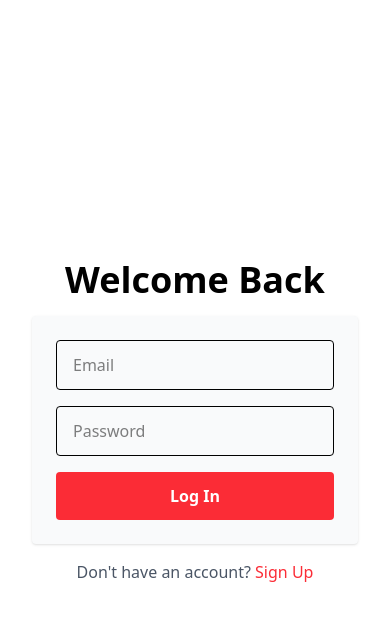
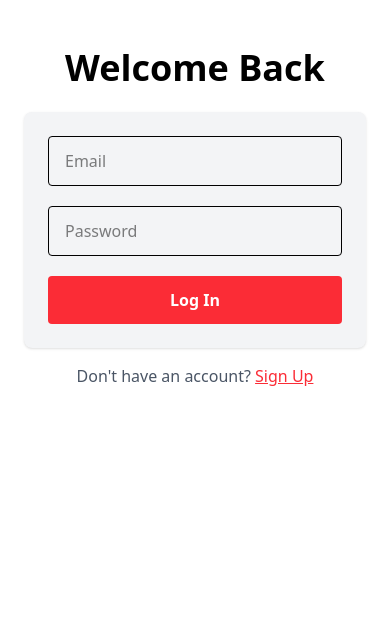
Before and after one commit to muktaa20/Health-Connect, a React (Vite) app: page /signin in a window 390 px wide. Shown: the top 620 px of the page. Built offline with nearby package versions, Linux system fonts and the light colour scheme.

Commit message:
added new feature

```diff
--- a/src/Components/Pages/Signin.jsx
+++ b/src/Components/Pages/Signin.jsx
@@ -7,92 +7,104 @@ const Signin = () => {
   const [email, setEmail] = useState("");
   const [password, setPassword] = useState("");
   const [loading, setLoading] = useState(false);
+  const [errorMsg, setErrorMsg] = useState("");
 
   const handleLogin = async (e) => {
-    e.preventDefault(); // ✅ important
+    e.preventDefault();
     setLoading(true);
+    setErrorMsg("");
 
-    const formData = new URLSearchParams();
-    formData.append("email", email.trim());
-    formData.append("password", password);
+    const requestOptions = {
+      method: "POST",
+      headers: {
+        "Content-Type": "application/x-www-form-urlencoded",
+      },
+      body: new URLSearchParams({
+        username: email, // API expects "username", not "email"
+        password: password,
+      }).toString(),
+    };
 
     try {
-      console.log("Submitting login with:", formData.toString());
       const response = await fetch(
         "https://backend-health-connect.vercel.app/auth/login",
-        {
-          method: "POST",
-          headers: {
-            "Content-Type": "application/x-www-form-urlencoded",
-          },
-          body: formData.toString(),
-        }
+        requestOptions
       );
-
       const result = await response.json();
-      console.log("Login response:", response.status, result);
 
       if (response.ok) {
-        // Save tokens or other returned data
         localStorage.setItem("token", result.access_token);
-        alert("Login successful!");
-        navigate("/"); // Redirect to dashboard or home
+        localStorage.setItem("token_type", result.token_type);
+        localStorage.setItem("username", result.username);
+
+        setTimeout(() => {
+          navigate("/");
+        }, 1000);
       } else {
-        alert(result.message || "Login failed: " + JSON.stringify(result));
+        setErrorMsg(result.detail || "Login failed. Please try again.");
       }
-    } catch (err) {
-      console.error("Network/login error:", err);
-      alert("Login error: Check console.");
+    } catch (error) {
+      setErrorMsg("An unexpected error occurred.");
+      console.error("Login error:", error);
     } finally {
       setLoading(false);
     }
   };
 
   return (
-    <div className="flex min-h-screen">
+    <div className="flex flex-col md:flex-row min-h-screen">
+      {/* Image Section */}
       <div className="hidden md:block md:w-1/2">
-        <img
-          className="w-full h-full object-cover"
-          src={doc}
-          alt="Doctor"
-        />
+        <img src={doc} alt="Doctor" className="w-full h-full object-cover" />
       </div>
 
-      <div className="w-full md:w-1/2 flex flex-col justify-center p-8 bg-white">
-        <h1 className="text-4xl font-bold text-center mb-4">Welcome Back</h1>
+      {/* Form Section */}
+      <div className="w-full md:w-1/2 flex flex-col justify-center px-6 py-12 bg-white">
+        <h1 className="text-4xl font-bold text-center mb-6">Welcome Back</h1>
+
         <form
           onSubmit={handleLogin}
-          className="max-w-md mx-auto space-y-4 p-6 bg-gray-50 rounded shadow"
+          className="max-w-md mx-auto w-full space-y-5 bg-gray-100 p-6 rounded-lg shadow"
+          aria-label="Login form"
         >
+          {errorMsg && (
+            <p className="text-red-500 text-center text-sm">{errorMsg}</p>
+          )}
+
           <input
             type="email"
             required
+            aria-label="Email address"
             placeholder="Email"
             value={email}
             onChange={(e) => setEmail(e.target.value)}
-            className="w-full px-4 py-3 border rounded focus:outline-none focus:ring-red-500"
+            className="w-full px-4 py-3 border rounded focus:outline-none focus:ring-2 focus:ring-red-400"
           />
 
           <input
             type="password"
             required
+            aria-label="Password"
             placeholder="Password"
             value={password}
             onChange={(e) => setPassword(e.target.value)}
-            className="w-full px-4 py-3 border rounded focus:outline-none focus:ring-red-500"
+            className="w-full px-4 py-3 border rounded focus:outline-none focus:ring-2 focus:ring-red-400"
           />
 
           <button
             type="submit"
             disabled={loading}
-            className="w-full py-3 bg-red-500 text-white font-semibold rounded hover:bg-red-600"
+            className="w-full py-3 bg-red-500 text-white font-semibold rounded hover:bg-red-600 transition disabled:opacity-50"
           >
             {loading ? "Logging in..." : "Log In"}
           </button>
         </form>
 
         <p className="mt-4 text-center text-gray-600">
-          Don't have an account? <a href="/signup" className="text-red-500">Sign Up</a>
+          Don&apos;t have an account?{" "}
+          <a href="/signup" className="text-red-500 underline">
+            Sign Up
+          </a>
         </p>
       </div>
     </div>
@@ -100,110 +112,3 @@ const Signin = () => {
 };
 
 export default Signin;
-
-
-
-
-// // src/pages/Signin.jsx
-// import React, { useState } from "react";
-// // import { Navigate, useNavigate } from "react-router-dom";
-// import doc from "../../assets/doc.png";
-
-// const Signin = () => {
-//   const [username, setUsername] = useState("");
-//   const [password, setPassword] = useState("");
-//   const [loading, setLoading] = useState(false);
-//   const navigate = useNavigate();
-//   const handleLogin = async (e) => {
-//     e.preventDefault;
-//     setLoading(true);
-//     const requestOptions = {
-//       method: "POST",
-//       headers: {
-//         "Content-Type": "application/x-www-form-urlencoded",
-//       },
-//       body: new URLSearchParams({ username, password }).toStrin(),
-//     };
-//     try {
-//       const response = await fetch(
-//         "https://backend-health-connect.vercel.app/auth/login",
-//         requestOptions
-//       );
-//       const result = await response.json();
-//       if (response.ok) {
-//         localStorage.srtItem("token", result.access_token);
-//         localStorage.srtItem("token_type", result.token_type);
-//         localStorage.srtItem("username", result.token_username);
-//         setTimeout(() => {
-//           navigate("/");
-//         }, 2000);
-//       }
-//     } catch (error) {
-//       console.log(error);
-//     } finally {
-//       setLoading(false);
-//     }
-//   };
-//   return (
-//     <div className="flex min-h-screen">
-//       {/* Left Image Section */}
-//       <div className="hidden md:block md:w-1/2 h-screen">
-//         <img className="w-full h-full object-cover" src={doc} alt="Doctor" />
-//       </div>
-
-//       {/* Right Form Section */}
-//       <div className="w-full md:w-1/2 flex flex-col items-center justify-center p-8 md:p-12 bg-white">
-//         <div className="w-full max-w-lg text-center bg-white rounded-lg">
-//           <h1 className="text-4xl font-bold text-gray-800 mb-4">
-//             Welcome Back
-//           </h1>
-//           <p className="text-gray-600 mb-8">
-//             Login to access your HealthConnect account
-//           </p>
-//         </div>
-
-//         {/* Login Form */}
-//         <form
-//           onSubmit={handleLogin}
-//           className="w-full md:w-3/4 shadow-lg p-8 space-y-4"
-//         >
-//           <input
-//             type="email"
-//             required
-//             placeholder="Email"
-//             value={email}
-//             onChange={(e) => setEmail(e.target.value)}
-//             className="w-full px-4 py-3 border border-gray-300 rounded-md focus:outline-none focus:border-red-500 placeholder-gray-500"
-//           />
-//           <input
-//             type="password"
-//             required
-//             placeholder="Password"
-//             value={password}
-//             onChange={(e) => setPassword(e.target.value)}
-//             className="w-full px-4 py-3 border border-gray-300 rounded-md focus:outline-none focus:border-red-500 placeholder-gray-500"
-//           />
-//           <button
-//             type="submit"
-//             disabled={loading}
-//             className="w-full py-3 mt-5 bg-red-500 text-white font-semibold rounded-md hover:bg-red-600 transition duration-300"
-//           >
-//             {loading ? "Logging in..." : "Log In"}
-//           </button>
-//         </form>
-
-//         <p className="mt-6 text-gray-600 text-center">
-//           Don't have an account?{" "}
-//           <a
-//             href="/signup"
-//             className="text-red-500 hover:underline font-medium transition-colors"
-//           >
-//             Sign Up
-//           </a>
-//         </p>
-//       </div>
-//     </div>
-//   );
-// };
-
-// export default Signin;
```
